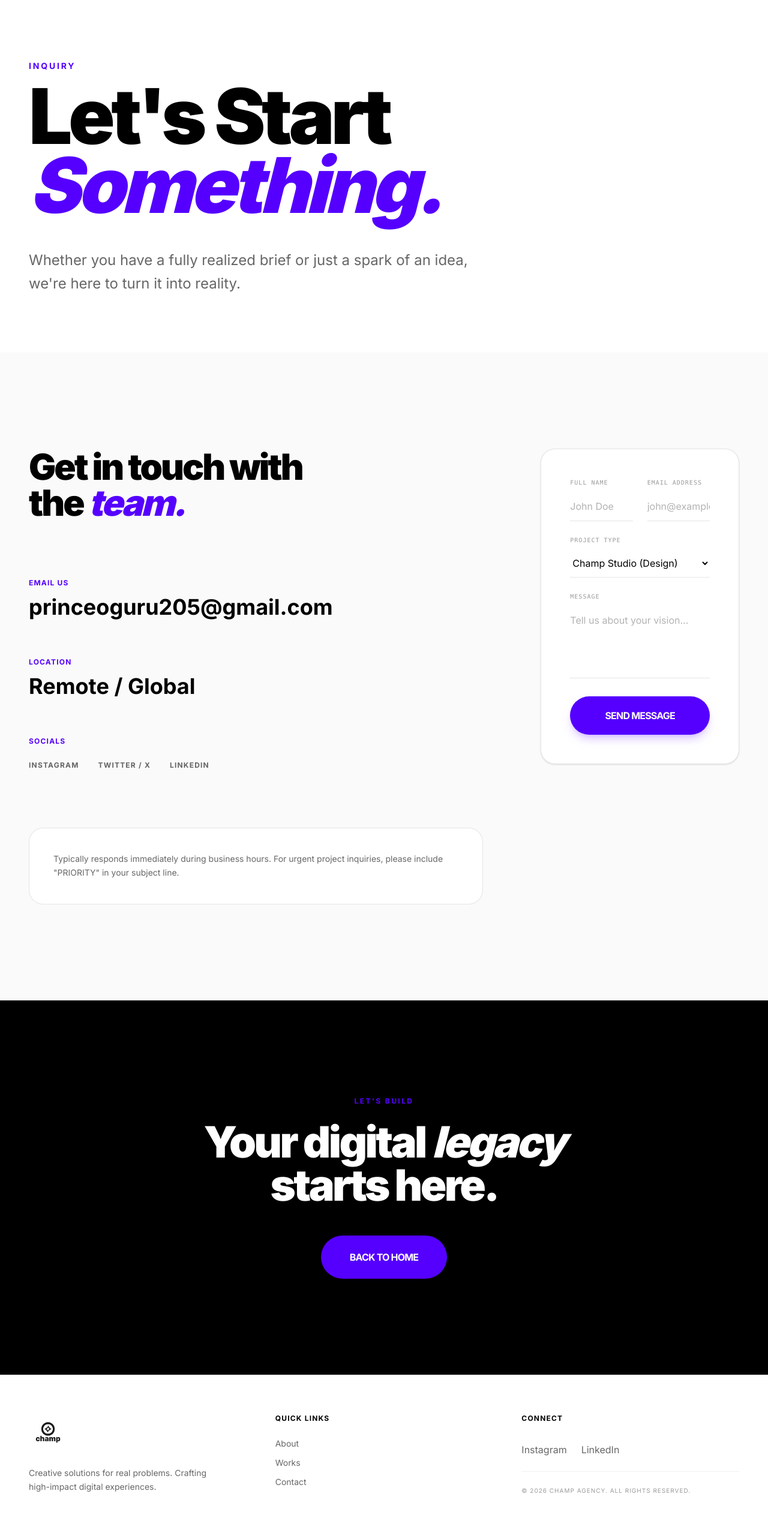
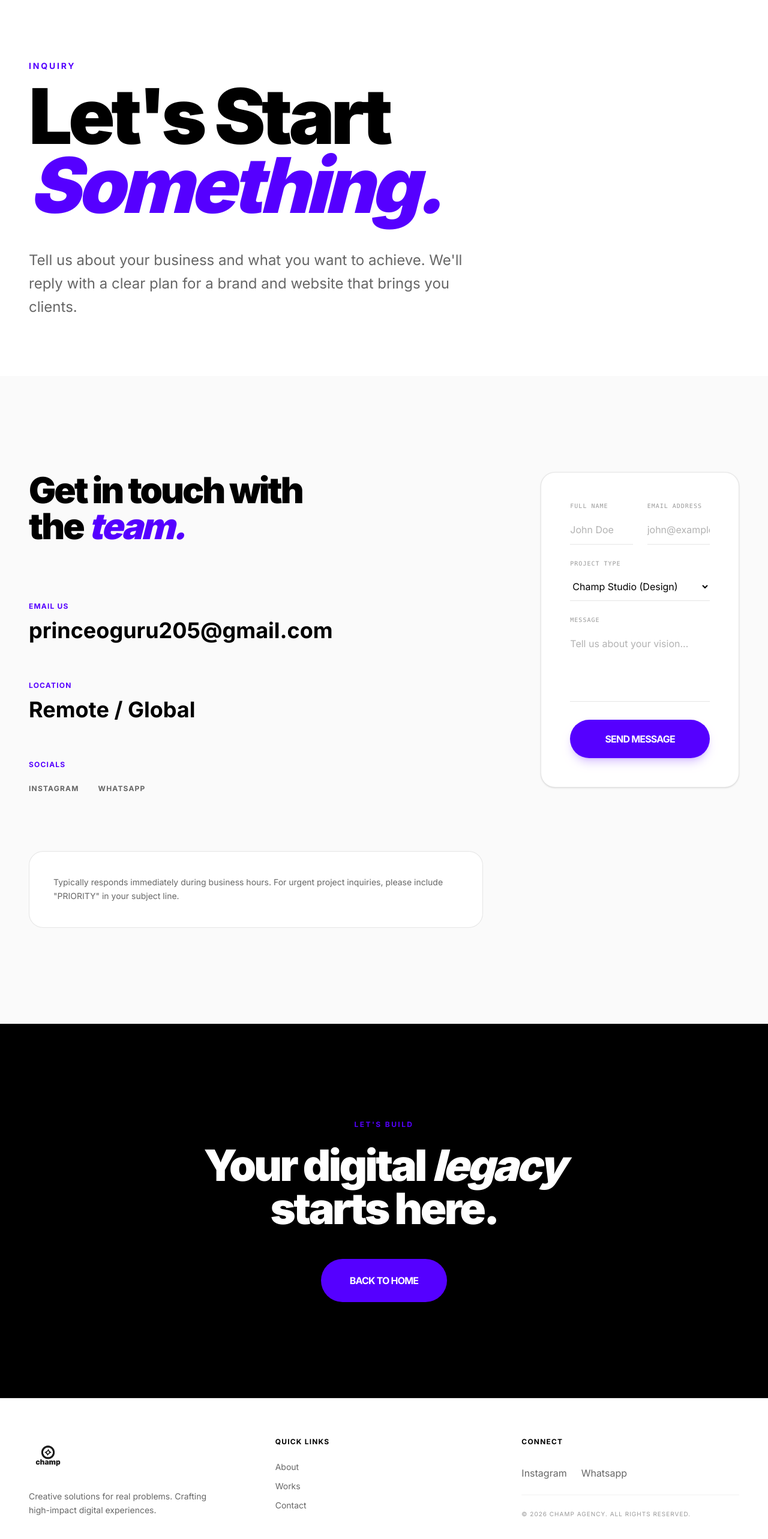
Before and after one commit to Princecodes205/champ-, a React (Vite) app: page /contact in a window 1280 px wide. Shown: the part 188-2754 px from the top of the page at 60% size. Built offline with nearby package versions, Linux system fonts and the light colour scheme.

Commit message:
finishing touches

```diff
--- a/src/components/Layout.tsx
+++ b/src/components/Layout.tsx
@@ -250,16 +250,20 @@ const Layout: React.FC = () => {
             </h4>
             <div className="flex gap-6">
               <a
-                href="#"
+                href="https://www.instagram.com/champsvisuals01/"
+                target="_blank"
+                rel="noopener noreferrer"
                 className="transition-colors hover:text-brand-violet text-black/60 dark:text-white/60"
               >
                 Instagram
               </a>
               <a
-                href="#"
+                href="https://wa.me/Champ_Oguru?text=Hi%20champ%2C%20I%27d%20like%20to%20start%20a%20project."
+                target="_blank"
+                rel="noopener noreferrer"
                 className="transition-colors hover:text-brand-violet text-black/60 dark:text-white/60"
               >
-                LinkedIn
+                Whatsapp
               </a>
             </div>
             <div className="text-[10px] uppercase tracking-widest pt-6 border-t border-black/5 dark:border-white/5 text-black/40 dark:text-white/30">
--- a/src/pages/About.tsx
+++ b/src/pages/About.tsx
@@ -356,7 +356,7 @@ const About: React.FC = () => {
           </motion.h2>
           <Link
             to="/contact"
-            className="inline-block px-12 py-6 bg-brand-violet text-brand-white font-bold uppercase tracking-widest text-lg hover:scale-105 transition-all duration-300 rounded-full border-2 border-transparent hover:bg-white hover:text-brand-black hover:border-brand-black dark:bg-brand-black dark:text-brand-violet dark:hover:bg-brand-white dark:hover:text-brand-black dark:border-brand-white dark:hover:border-brand-black"
+            className="inline-block px-12 py-6 bg-brand-violet text-brand-white font-bold uppercase tracking-widest text-lg hover:scale-105 transition-all duration-300 rounded-full border-1 border-transparent hover:bg-white hover:text-brand-black hover:border-brand-black dark:bg-brand-black dark:text-brand-violet dark:hover:bg-brand-white dark:hover:text-brand-black dark:border-brand-white dark:hover:border-brand-black"
           >
             Get in Touch
           </Link>
--- a/src/pages/Contact.tsx
+++ b/src/pages/Contact.tsx
@@ -52,25 +52,22 @@ const Contact: React.FC = () => {
           content="Get in touch with champ to turn your digital vision into reality. Now accepting new projects for strategic design and technical build."
         />
         <link rel="canonical" href="https://champ-jet.vercel.app/contact" />
-        <meta
-          property="og:title"
-          content="Contact — Let's Build Something"
-        />
+        <meta property="og:title" content="Contact — Let's Build Something" />
         <meta
           property="og:description"
           content="Get in touch with champ to turn your digital vision into reality. Now accepting new projects for strategic design and technical build."
         />
-        <meta property="og:url" content="https://champ-jet.vercel.app/contact" />
+        <meta
+          property="og:url"
+          content="https://champ-jet.vercel.app/contact"
+        />
         <meta property="og:type" content="website" />
         <meta
           property="og:image"
           content="https://champ-jet.vercel.app/og-image.png"
         />
         <meta name="twitter:card" content="summary_large_image" />
-        <meta
-          name="twitter:title"
-          content="Contact — Let's Build Something"
-        />
+        <meta name="twitter:title" content="Contact — Let's Build Something" />
         <meta
           name="twitter:description"
           content="Get in touch with champ to turn your digital vision into reality. Now accepting new projects for strategic design and technical build."
@@ -96,8 +93,9 @@ const Contact: React.FC = () => {
               <span className="text-brand-violet italic">Something.</span>
             </h1>
             <p className="text-lg md:text-2xl text-black/60 dark:text-brand-white/60 max-w-3xl leading-relaxed font-light">
-              Whether you have a fully realized brief or just a spark of an
-              idea, we're here to turn it into reality.
+              Tell us about your business and what you want to achieve. We'll
+              reply with a clear plan for a brand and website that brings you
+              clients.
             </p>
           </motion.div>
         </div>
@@ -144,22 +142,21 @@ const Contact: React.FC = () => {
                   </span>
                   <div className="flex gap-8 mt-6">
                     <a
-                      href="#"
+                      href="https://www.instagram.com/champsvisuals01/"
+                      target="_blank"
+                      rel="noopener noreferrer"
                       className="text-black/60 dark:text-brand-white/50 hover:text-brand-violet transition-colors uppercase text-xs font-bold tracking-widest"
                     >
                       Instagram
                     </a>
+
                     <a
-                      href="#"
+                      href="https://wa.me/Champ_Oguru?text=Hi%20champ%2C%20I%27d%20like%20to%20start%20a%20project."
+                      target="_blank"
+                      rel="noopener noreferrer"
                       className="text-black/60 dark:text-brand-white/50 hover:text-brand-violet transition-colors uppercase text-xs font-bold tracking-widest"
                     >
-                      Twitter / X
-                    </a>
-                    <a
-                      href="#"
-                      className="text-black/60 dark:text-brand-white/50 hover:text-brand-violet transition-colors uppercase text-xs font-bold tracking-widest"
-                    >
-                      LinkedIn
+                      Whatsapp
                     </a>
                   </div>
                 </div>
```
